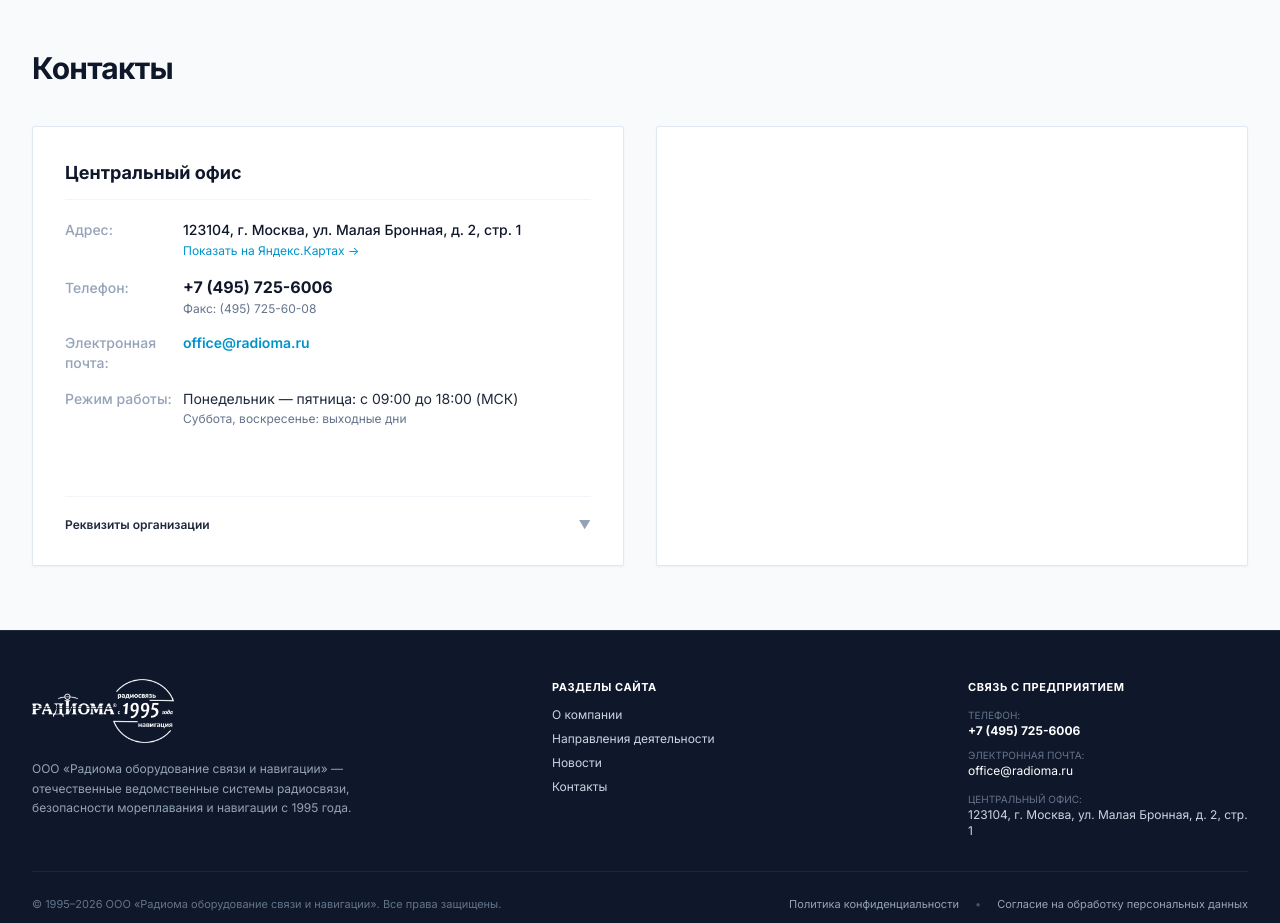
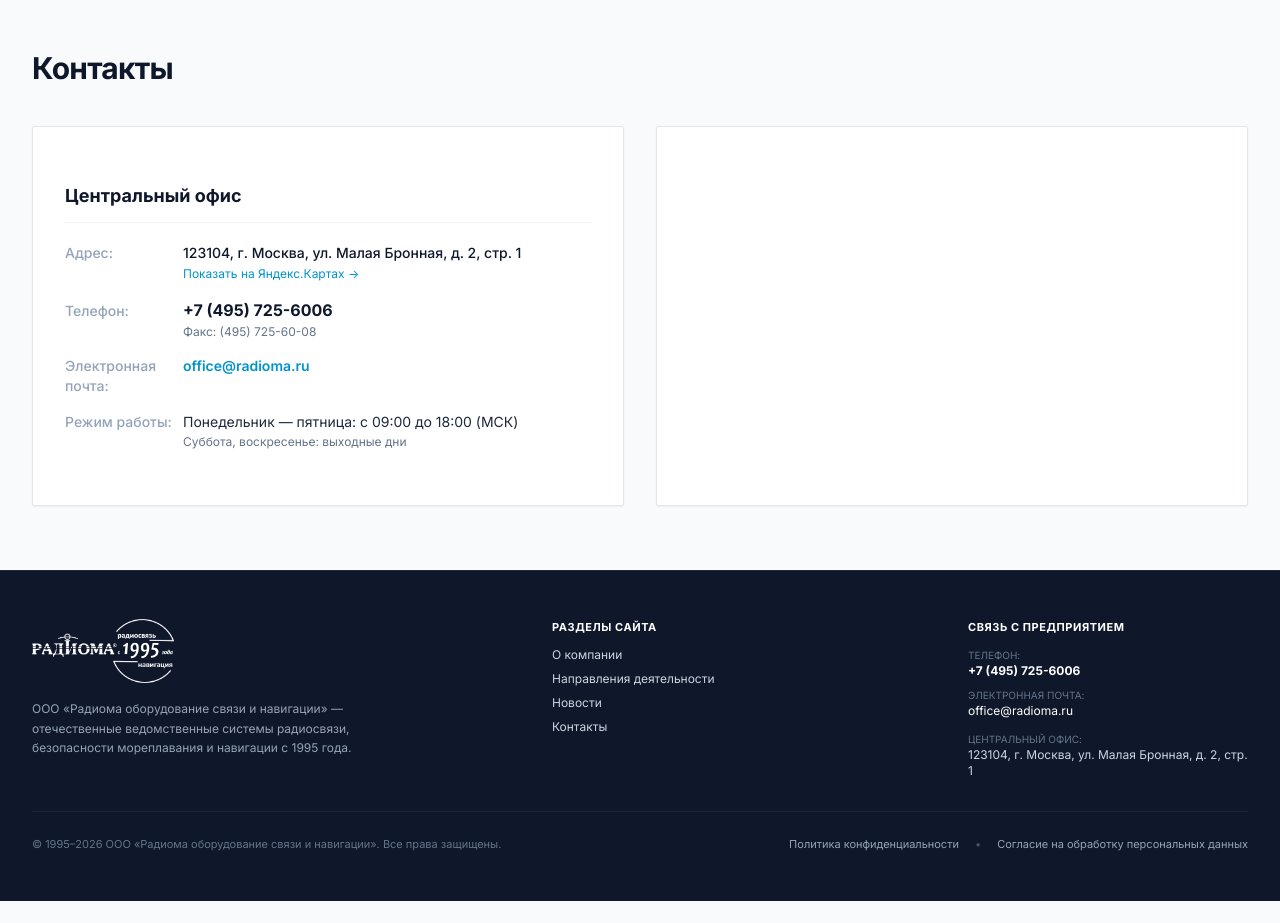
Before and after one commit to nowa-nn/radioma, a Vue app: page / in a window 1280 px wide. Shown: the part 3100-4023 px from the top of the page. After the commit the page ends 4001 px from the top, so only its background shows below. Built offline with nearby package versions, Linux system fonts and the light colour scheme.

Commit message:
Удалена секция с реквизитами из блока контактов

```diff
--- a/src/components/ContactsSection.vue
+++ b/src/components/ContactsSection.vue
@@ -11,7 +11,7 @@
       <!-- Двухколоночный блок: контакты слева, интерактивная карта офиса справа -->
       <div class="grid grid-cols-1 lg:grid-cols-12 gap-8 items-stretch">
         <!-- Левая часть: Центральный офис (увеличенная ширина карточки на десктопе) -->
-        <div class="lg:col-span-6 bg-white border border-slate-200 rounded-sm p-6 sm:p-8 flex flex-col justify-between h-full shadow-sm">
+        <div class="lg:col-span-6 bg-white border border-slate-200 rounded-sm p-6 sm:p-8 flex flex-col justify-center h-full shadow-sm">
           <div>
             <h3 class="text-base sm:text-lg font-bold text-slate-900 border-b border-slate-100 pb-3">
               Центральный офис
@@ -61,25 +61,10 @@
               </div>
             </div>
           </div>
-
-          <!-- Аккуратный блок реквизитов под контактами -->
-          <div class="mt-6 pt-5 border-t border-slate-100">
-            <details class="group text-xs text-slate-600">
-              <summary class="font-semibold text-slate-800 cursor-pointer list-none flex items-center justify-between hover:text-[#0093CB] transition-colors select-none">
-                <span>Реквизиты организации</span>
-                <span class="text-slate-400 group-open:rotate-180 transition-transform">▼</span>
-              </summary>
-              <div class="mt-3 pt-3 border-t border-slate-100 space-y-2 text-[11px] leading-relaxed">
-                <div><span class="text-slate-400">Наименование:</span> ООО «Радиома оборудование связи и навигации»</div>
-                <div><span class="text-slate-400">ИНН / КПП:</span> 7728148920 / 772801001</div>
-                <div><span class="text-slate-400">ОГРН:</span> 1027700348210 &bull; <span class="text-slate-400">ОКПО:</span> 40284910</div>
-              </div>
-            </details>
-          </div>
         </div>
 
         <!-- Правая часть: Интерактивная карта с отметкой офиса компании -->
-        <div class="lg:col-span-6 bg-white border border-slate-200 rounded-sm overflow-hidden shadow-sm min-h-[380px] sm:min-h-[440px] relative">
+        <div class="lg:col-span-6 bg-white border border-slate-200 rounded-sm overflow-hidden shadow-sm min-h-[340px] sm:min-h-[380px] relative">
           <iframe
             src="https://yandex.ru/map-widget/v1/?ll=37.598185%2C55.759081&z=17&pt=37.598185%2C55.759081,pm2blm"
             class="w-full h-full border-0 absolute inset-0"
```
